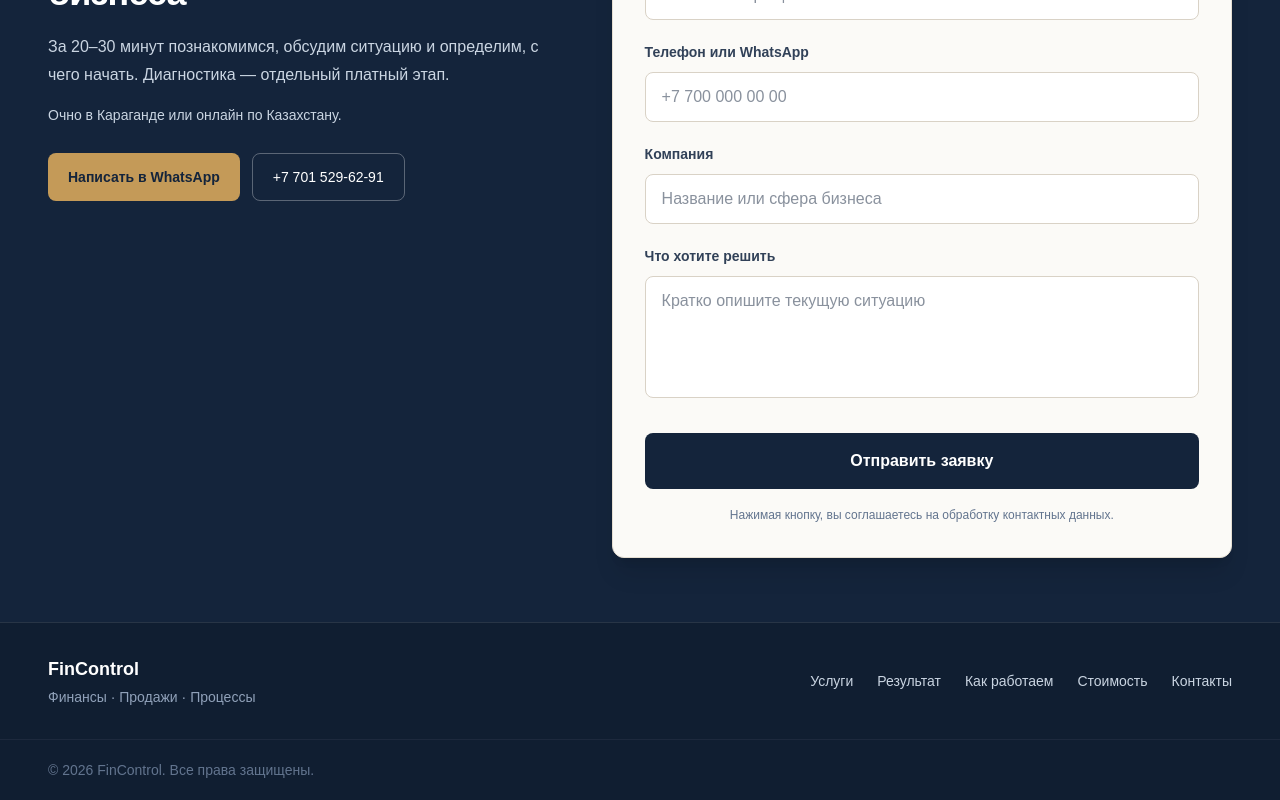
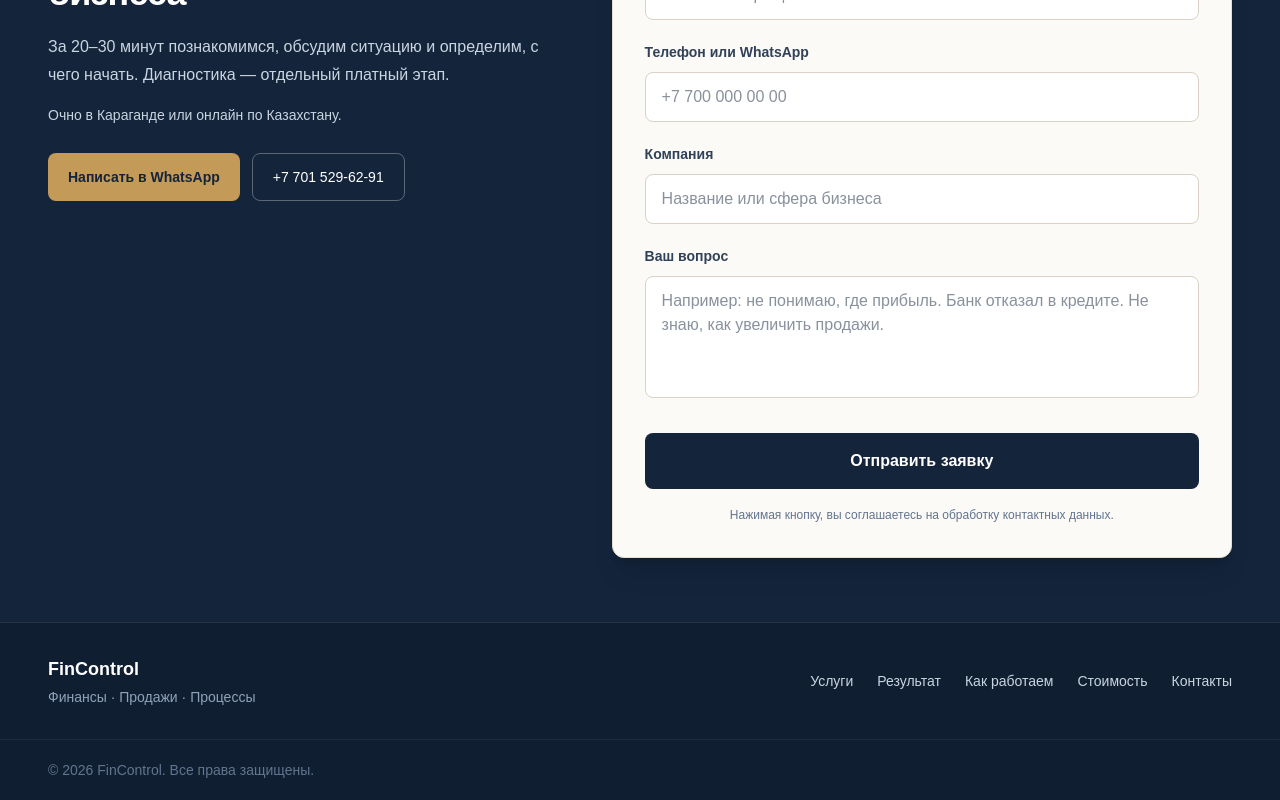
Before and after one commit to 19ilya77sh-cell/finance-consulting-landing, a Next.js app: page / in a window 1280 px wide. Shown: the part 4943-5743 px from the top of the page. Built offline with nearby package versions, Linux system fonts and the light colour scheme.

Commit message:
Make contact form question field concrete with business examples

```diff
--- a/app/components/ContactForm.tsx
+++ b/app/components/ContactForm.tsx
@@ -115,14 +115,14 @@ export default function ContactForm() {
 
       <div className="mt-5">
         <label htmlFor="message" className="text-sm font-semibold text-slate-700">
-          Что хотите решить
+          Ваш вопрос
         </label>
         <textarea
           id="message"
           name="message"
           rows={4}
           maxLength={2000}
-          placeholder="Кратко опишите текущую ситуацию"
+          placeholder="Например: не понимаю, где прибыль. Банк отказал в кредите. Не знаю, как увеличить продажи."
           className="mt-2 w-full resize-none rounded-lg border border-[#d9d2c6] bg-white px-4 py-3 outline-none transition focus:border-[#a57b42] focus:ring-2 focus:ring-[#c49a58]/20"
         />
       </div>
```
